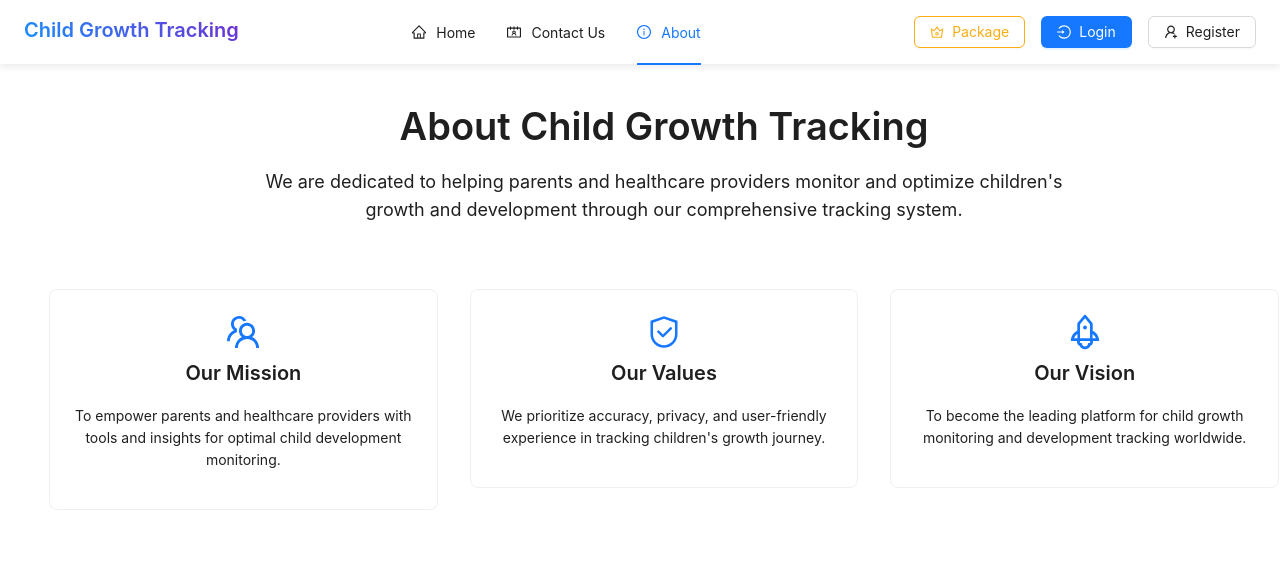
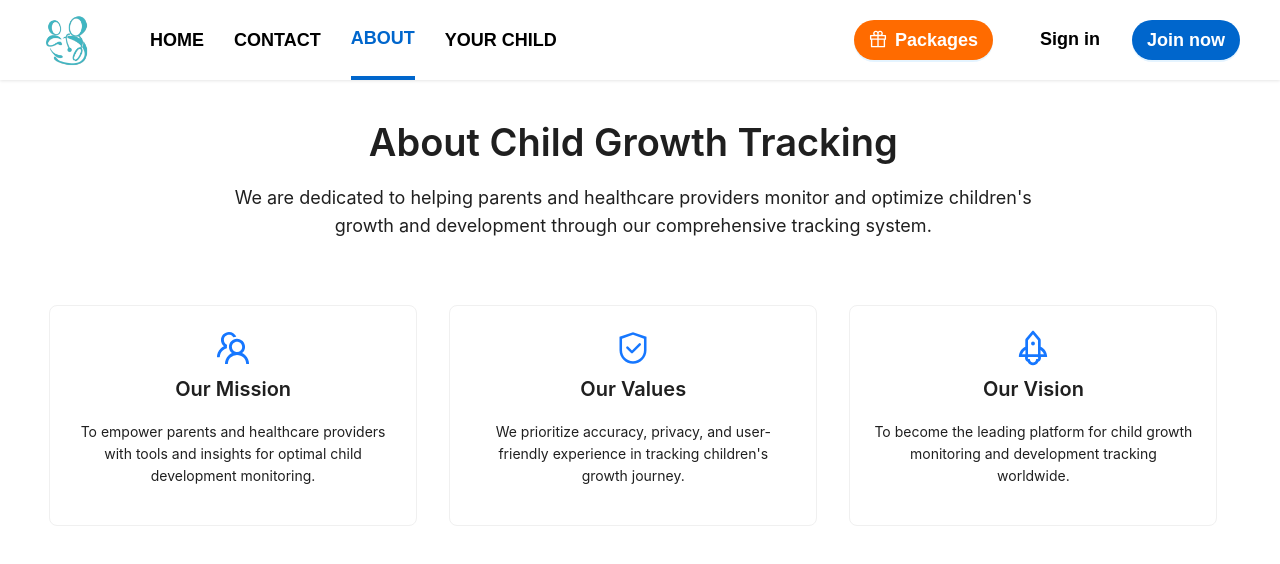
Before and after one commit to tykyfatkie/Spring2025SWP391_SE1842_Group4_FE, a React (Vite) app: page /about-us in a window 1280 px wide. Shown: the top 564 px of the page. Built offline with nearby package versions, Linux system fonts and the light colour scheme.

Commit message:
Update UI v1

```diff
--- a/src/Pages/About/AboutPage.tsx
+++ b/src/Pages/About/AboutPage.tsx
@@ -13,7 +13,7 @@ const AboutPage: React.FC = () => {
   return (
     <Layout style={{ minHeight: '100vh', margin: '-25px' }}>
       <Layout.Content style={{ padding: '40px 50px', background: '#fff' }}>
-        <Space direction="vertical" size={64} style={{ width: '100%' }}>
+        <Space direction="vertical" size={64} style={{ width: '95%' }}>
           <div style={{ textAlign: 'center' }}>
             <Title>About Child Growth Tracking</Title>
             <Paragraph style={{ fontSize: '18px', maxWidth: '800px', margin: '0 auto' }}>
--- a/src/Pages/Contact/ContactPage.tsx
+++ b/src/Pages/Contact/ContactPage.tsx
@@ -18,7 +18,7 @@ const ContactPage: React.FC = () => {
   return (
     <Layout style={{ minHeight: '100vh', margin: '-25px' }}>
       <Layout.Content style={{ padding: '40px 50px', background: '#fff' }}>
-        <Space direction="vertical" size={64} style={{ width: '100%' }}>
+        <Space direction="vertical" size={64} style={{ width: '95%' }}>
           <div style={{ textAlign: 'center' }}>
             <Title>Contact Us</Title>
             <Paragraph style={{ fontSize: '18px' }}>
--- a/src/Pages/PremiumSubscription/PremiumSubscriptionPage.tsx
+++ b/src/Pages/PremiumSubscription/PremiumSubscriptionPage.tsx
@@ -1,6 +1,6 @@
 import React, { useState, useEffect } from "react";
 import axios from "axios";
-import { Card, Button, Typography, Layout, Spin, message } from "antd";
+import { Card, Button, Typography, Layout, Spin, message, Badge } from "antd";
 import { CheckCircleOutlined, CrownOutlined } from "@ant-design/icons";
 
 const { Title, Text } = Typography;
@@ -36,7 +36,9 @@ const PremiumSubscriptionPage: React.FC = () => {
 
       if (response.data && response.data.data) {
         const activePackages = response.data.data.filter((pkg: PackageType) => pkg.status === 1);
-        setPackages(activePackages);
+        // Sort packages by price (ascending)
+        const sortedPackages = [...activePackages].sort((a, b) => a.price - b.price);
+        setPackages(sortedPackages);
       }
     } catch (error) {
       console.error("Error fetching packages:", error);
@@ -74,46 +76,115 @@ const PremiumSubscriptionPage: React.FC = () => {
     }
   };
 
+  // Define package colors based on tier
+  const getPackageColor = (index: number) => {
+    const colors = [
+      { primary: "#00b8d4", gradient: "linear-gradient(135deg, #00b8d4 0%, #0091ea 100%)" },
+      { primary: "#7b1fa2", gradient: "linear-gradient(135deg, #9c27b0 0%, #7b1fa2 100%)" },
+      { primary: "#f57c00", gradient: "linear-gradient(135deg, #ff9800 0%, #f57c00 100%)" },
+      { primary: "#d32f2f", gradient: "linear-gradient(135deg, #f44336 0%, #d32f2f 100%)" }
+    ];
+    return colors[index % colors.length];
+  };
+
+  const getPackageLabel = (index: number) => {
+    const labels = ["Basic", "Standard", "Premium", "Special"];
+    return labels[index % labels.length];
+  };
+
   return (
-    <Layout style={{ minHeight: "100vh", margin: "-25px" }}>
+    <Layout style={{ minHeight: "100vh", margin:'-25px', background: "linear-gradient(135deg, #6e45e2 0%, #88d3ce 100%)" }}>
       <Content>
-        <div style={{ padding: 20, maxWidth: 700, margin: "0 auto", textAlign: "center" }}>
-          <Title level={2}>
-            <CrownOutlined style={{ color: "#FFD700", marginRight: 8 }} />
-            Choose Your Premium Plan
+        <div style={{ padding: 40, maxWidth: 1200, margin: "0 auto", textAlign: "center" }}>
+          <Title level={1} style={{ color: "#fff", marginBottom: 8 }}>
+            Price List
           </Title>
-          <Text style={{ color: "#666" }}>
-            Unlock exclusive benefits and take full advantage of our system with a Premium plan.
+          <Text style={{ color: "#eef2ff", fontSize: 16, display: "block", maxWidth: 800, margin: "0 auto 40px" }}>
+            Unlock exclusive benefits and take full advantage of our system with a Premium plan. Choose the package that best suits your needs.
           </Text>
 
           {loading ? (
             <Spin size="large" style={{ display: "block", margin: "50px auto" }} />
           ) : (
-            packages.map((plan) => (
+            <div style={{ display: "flex", flexWrap: "wrap", justifyContent: "center", gap: 20 }}>
+              {packages.map((plan, index) => {
+                const colorScheme = getPackageColor(index);
+                const packageLabel = getPackageLabel(index);
+
+                return (
                   <Card
                     key={plan.id}
                     style={{
-                  border: "2px solid #1890ff",
+                      width: 260,
+                      border: 0,
                       marginTop: 20,
-                  textAlign: "left",
-                  padding: 20,
-                  borderRadius: 10,
+                      textAlign: "center",
+                      borderRadius: 16,
+                      overflow: "hidden",
+                      boxShadow: "0 10px 30px rgba(0,0,0,0.1)",
+                      background: "#fff",
+                      position: "relative",
+                    }}
+                    bodyStyle={{ padding: 0 }}
+                  >
+                    <div
+                      style={{
+                        background: colorScheme.gradient,
+                        padding: "30px 20px 50px",
+                        position: "relative",
                       }}
                     >
-                <Title level={4} style={{ color: "#1890ff" }}>
-                  <CheckCircleOutlined style={{ color: "#52c41a", marginRight: 8 }} />
+                      <div
+                        style={{
+                          position: "absolute",
+                          top: 10,
+                          left: -30,
+                          backgroundColor: colorScheme.primary,
+                          color: "#fff",
+                          padding: "5px 30px 5px 30px",
+                          transform: "rotate(-45deg)",
+                          fontWeight: "bold",
+                          zIndex: 1,
+                          borderRadius: "0 0 5px 5px",
+                          boxShadow: "0 2px 5px rgba(0,0,0,0.2)",
+                          fontSize: 12,
+                        }}
+                      >
+                        {packageLabel}
+                      </div>
+                      <Title level={1} style={{ color: "#fff", margin: 0, fontWeight: "bold" }}>
+                        {new Intl.NumberFormat("vi-VN").format(plan.price)}
+                        <span style={{ fontSize: 16, fontWeight: "normal", verticalAlign: "top" }}> VND</span>
+                      </Title>
+                      <Text style={{ fontSize: 14, color: "#eef2ff" }}>per {plan.durationMonths} month(s)</Text>
+                    </div>
+
+                    <div style={{ padding: "24px 20px" }}>
+                      <Title level={4} style={{ marginBottom: 20 }}>
                         {plan.packageName}
                       </Title>
-                <Title level={3} style={{ color: "#1890ff" }}>
-                  {new Intl.NumberFormat("vi-VN").format(plan.price)} VND <span style={{ color: "#666" }}>•</span>
-                  <Text style={{ fontSize: 16, color: "#666" }}> {plan.durationMonths} month(s)</Text>
-                </Title>
 
-
-                <ul style={{ paddingLeft: 20, fontSize: 16, color: "#444" }}>
-                  <li>✅ Includes essential features for child growth tracking.</li>
-                  <li>✅ {plan.maxChildrentAllowed} children allowed</li>
-                  <li>✅ {plan.trialPeriodDays} trial days</li>
+                      <ul style={{ listStyleType: "none", padding: 0, margin: 0, textAlign: "left", height: 200 }}>
+                        <li style={{ padding: "8px 0", fontSize: 14 }}>
+                          <CheckCircleOutlined style={{ color: "#52c41a", marginRight: 8 }} />
+                          Essential features for growth tracking
+                        </li>
+                        <li style={{ padding: "8px 0", fontSize: 14 }}>
+                          <CheckCircleOutlined style={{ color: "#52c41a", marginRight: 8 }} />
+                          Track up to {plan.maxChildrentAllowed} children
+                        </li>
+                        <li style={{ padding: "8px 0", fontSize: 14 }}>
+                          <CheckCircleOutlined style={{ color: "#52c41a", marginRight: 8 }} />
+                          {plan.trialPeriodDays} day free trial
+                        </li>
+                        <li style={{ padding: "8px 0", fontSize: 14 }}>
+                          <CheckCircleOutlined style={{ color: "#52c41a", marginRight: 8 }} />
+                          Personal growth insights
+                        </li>
+                        <li style={{ padding: "8px 0", fontSize: 14 }}>
+                          <CheckCircleOutlined style={{ color: "#52c41a", marginRight: 8 }} />
+                          Monthly progress reports
+                        </li>
                       </ul>
 
                       <Button
@@ -121,19 +192,23 @@ const PremiumSubscriptionPage: React.FC = () => {
                         block
                         loading={submitting}
                         style={{
-                    marginTop: 20,
-                    height: 50,
+                          marginTop: 30,
+                          height: 44,
                           fontSize: 16,
                           fontWeight: "bold",
-                    backgroundColor: "#1890ff",
-                    borderColor: "#1890ff",
+                          background: colorScheme.gradient,
+                          border: "none",
+                          borderRadius: 22,
                         }}
                         onClick={() => handleSubscribe(plan.id, plan.price)}
                       >
-                  Subscribe Now
+                        BUY NOW
                       </Button>
+                    </div>
                   </Card>
-            ))
+                );
+              })}
+            </div>
           )}
         </div>
       </Content>
--- a/src/components/Header/Header.tsx
+++ b/src/components/Header/Header.tsx
@@ -1,18 +1,9 @@
 import React, { useState, useEffect } from "react";
 import { Layout, Menu, Row, Col, Space, Typography, Button, Dropdown, Avatar } from "antd";
-import {
-  ContactsOutlined,
-  CrownOutlined,
-  HomeOutlined,
-  InfoCircleOutlined,
-  LoginOutlined,
-  UserAddOutlined,
-  UserOutlined,
-} from "@ant-design/icons";
+import { HomeOutlined, ContactsOutlined, InfoCircleOutlined, UserOutlined, BulbFilled, GiftOutlined } from "@ant-design/icons";
 import { useLocation, useNavigate } from "react-router-dom";
 
 const { Header } = Layout;
-const { Title } = Typography;
 
 const AppHeader: React.FC = () => {
   const location = useLocation();
@@ -20,31 +11,29 @@ const AppHeader: React.FC = () => {
   const [selectedKey, setSelectedKey] = useState("home");
   const [isAuthenticated, setIsAuthenticated] = useState<boolean>(false);
 
+  // Màu xanh dương chính
+  const primaryBlue = "#0066CC";
+
   useEffect(() => {
     const token = localStorage.getItem("token");
     setIsAuthenticated(!!token);
-
     const path = location.pathname;
     if (path.includes("/home")) setSelectedKey("home");
     else if (path.includes("/contact-us")) setSelectedKey("contact");
     else if (path.includes("/child-create")) setSelectedKey("childs");
     else if (path.includes("/about-us")) setSelectedKey("about");
+    else if (path.includes("/child-manage")) setSelectedKey("child");
+    else if (path.includes("/packages")) setSelectedKey("package");
   }, [location]);
 
-  const handleLogoClick = () => {
-    navigate("/home");
-  };
+  const handleLogoClick = () => navigate("/home");
 
   const handleLogout = () => {
     localStorage.clear();
     sessionStorage.clear();
-
     document.cookie.split(";").forEach((cookie) => {
-      document.cookie = cookie
-        .replace(/^ +/, "")
-        .replace(/=.*/, `=;expires=${new Date(0).toUTCString()};path=/`);
+      document.cookie = cookie.replace(/^ +/, "").replace(/=.*/, `=;expires=${new Date(0).toUTCString()};path=/`);
     });
-
     setIsAuthenticated(false);
     navigate("/login");
   };
@@ -54,103 +43,184 @@ const AppHeader: React.FC = () => {
       <Menu.Item key="profile" onClick={() => navigate("/profile")}>
         Profile
       </Menu.Item>
-
-      <Menu.Item key="logout" onClick={() => navigate("/security")}>
+      <Menu.Item key="security" onClick={() => navigate("/security")}>
         Security
       </Menu.Item>
-
       <Menu.Item key="logout" danger onClick={handleLogout}>
         Logout
       </Menu.Item>
-
     </Menu>
   );
 
+  // CSS cho menu item
+  const menuItemStyle = (key: string) => ({
+    cursor: "pointer",
+    color: selectedKey === key ? primaryBlue : "#000",
+    fontSize: "18px", // Tăng kích thước chữ từ 16px lên 18px
+    fontWeight: 600,
+    fontFamily: "SoDoSans, sans-serif", // Thêm font SoDoSans
+    textTransform: "uppercase",
+    height: "80px", // Tăng chiều cao từ 72px lên 80px
+    display: "flex",
+    alignItems: "center",
+    borderBottom: selectedKey === key ? `4px solid ${primaryBlue}` : "none",
+    transition: "color 0.3s ease",
+    "&:hover": {
+      color: primaryBlue
+    }
+  });
+
   return (
-    <Header
-      style={{
+    <Header style={{
       background: "#fff",
-        boxShadow: "0 2px 8px rgba(0,0,0,0.1)",
-        padding: "0 24px",
+      boxShadow: "0 1px 3px rgba(0,0,0,0.1)",
+      padding: "0 40px",
+      height: "80px", // Tăng chiều cao từ 72px lên 80px
+      lineHeight: "80px", // Tăng line-height từ 72px lên 80px
       position: "sticky",
       top: 0,
-        zIndex: 1,
-        width: "100%",
-      }}
-    >
+      zIndex: 1000,
+      fontFamily: "SoDoSans, sans-serif", // Thêm font SoDoSans
+    }}>
       <Row justify="space-between" align="middle" style={{ height: "100%" }}>
         {/* Logo */}
-        <Col>
-          <Space align="center" size={16} onClick={handleLogoClick} style={{ cursor: "pointer" }}>
-            <Title
-              level={4}
-              style={{
-                margin: 0,
-                background: "linear-gradient(45deg, #1890ff, #722ed1)",
-                WebkitBackgroundClip: "text",
-                WebkitTextFillColor: "transparent",
-              }}
+        <Col style={{ display: "flex", alignItems: "center" }}>
+          <div onClick={handleLogoClick} style={{ cursor: "pointer", marginRight: "10px" }}>
+            <img
+              src="src/assets/child.png"
+              alt="Logo"
+              style={{ height: 55 }} // Tăng kích thước logo một chút
+            />
+          </div>
+
+          {/* Navigation Menu - Sát logo */}
+          <div style={{ display: "flex", gap: "30px", marginLeft: "45px" }}> {/* Tăng khoảng cách giữa các mục */}
+            <div
+              style={menuItemStyle("home")}
+              onClick={() => navigate("/home")}
+              onMouseEnter={(e) => e.currentTarget.style.color = primaryBlue}
+              onMouseLeave={(e) => e.currentTarget.style.color = selectedKey === "home" ? primaryBlue : "#000"}
             >
-              Child Growth Tracking
-            </Title>
-          </Space>
-        </Col>
+              Home
+            </div>
+            <div
+              style={menuItemStyle("contact")}
+              onClick={() => navigate("/contact-us")}
+              onMouseEnter={(e) => e.currentTarget.style.color = primaryBlue}
+              onMouseLeave={(e) => e.currentTarget.style.color = selectedKey === "contact" ? primaryBlue : "#000"}
+            >
+              Contact
+            </div>
+            <div
+              style={menuItemStyle("about")}
+              onClick={() => navigate("/about-us")}
+              onMouseEnter={(e) => e.currentTarget.style.color = primaryBlue}
+              onMouseLeave={(e) => e.currentTarget.style.color = selectedKey === "about" ? primaryBlue : "#000"}
+            >
+              About
+            </div>
+            <div
+              style={menuItemStyle("child")}
+              onClick={() => navigate("/child-manage")}
+              onMouseEnter={(e) => e.currentTarget.style.color = primaryBlue}
+              onMouseLeave={(e) => e.currentTarget.style.color = selectedKey === "child" ? primaryBlue : "#000"}
+            >
+              Your Child
+            </div>
 
-        {/* Menu */}
-        <Col flex="auto">
-          <Menu
-            mode="horizontal"
-            selectedKeys={[selectedKey]}
-            style={{
-              border: "none",
-              justifyContent: "center",
-              marginRight: "40px",
-              minWidth: "100px",
-            }}
-          >
-            <Menu.Item key="home" icon={<HomeOutlined />}>
-              <a href="/home">Home</a>
-            </Menu.Item>
-            <Menu.Item key="contact" icon={<ContactsOutlined />}>
-              <a href="/contact-us">Contact Us</a>
-            </Menu.Item>
-            {isAuthenticated && (
-              <Menu.Item key="childs" icon={<UserOutlined />}>
-                <a href="/child-create">Your Childs</a>
-              </Menu.Item>
-            )}
-            <Menu.Item key="about" icon={<InfoCircleOutlined />}>
-              <a href="/about-us">About</a>
-            </Menu.Item>
-          </Menu>
+          </div>
         </Col>
 
         {/* Authentication Section */}
-        <Col style={{ minWidth: "100px" }}>
+        <Col>
           <Space size="middle">
-            {/* Package Button (Always Visible) */}
+            {isAuthenticated ? (
+              <>
+                {/* Package Button cho người dùng đã đăng nhập */}
                 <Button
-              style={{ color: "#faad14", borderColor: "#faad14" }}
-              icon={<CrownOutlined style={{ color: "#faad14" }} />}
+                  type="primary"
+                  icon={<GiftOutlined />}
+                  style={{
+                    fontWeight: 600,
+                    backgroundColor: "#FF6B00", // Màu cam nổi bật cho nút Package
+                    borderRadius: "40px",
+                    border: "none",
+                    fontSize: "18px",
+                    fontFamily: "SoDoSans, sans-serif",
+                    height: "40px",
+                    display: "flex",
+                    alignItems: "center",
+                    marginRight: "15px"
+                  }}
                   onClick={() => navigate("/package")}
                 >
-              Package
+                  Packages
                 </Button>
 
-            {isAuthenticated ? (
                 <Dropdown overlay={userMenu} trigger={["click"]}>
-                <Avatar icon={<UserOutlined />} style={{ cursor: "pointer" }} />
+                  <Avatar
+                    icon={<UserOutlined />}
+                    style={{
+                      cursor: "pointer",
+                      backgroundColor: primaryBlue,
+                      size: 40 // Tăng kích thước avatar
+                    }}
+                  />
                 </Dropdown>
+              </>
             ) : (
               <>
-                <Button type="primary" icon={<LoginOutlined />} href="/login">
-                  Login
+                {/* Package Button cho người dùng chưa đăng nhập */}
+                <Button
+                  type="primary"
+                  icon={<GiftOutlined />}
+                  style={{
+                    fontWeight: 600,
+                    backgroundColor: "#FF6B00", // Màu cam nổi bật cho nút Package
+                    borderRadius: "40px",
+                    border: "none",
+                    fontSize: "18px",
+                    fontFamily: "SoDoSans, sans-serif",
+                    height: "40px",
+                    display: "flex",
+                    alignItems: "center",
+                    marginRight: "15px"
+                  }}
+                  onClick={() => navigate("/package")}
+                >
+                  Packages
                 </Button>
 
-                <Button icon={<UserAddOutlined />} href="/register">
-                  Register
+                <Button
+                  type="text"
+                  style={{
+                    fontWeight: 600,
+                    borderRadius: "40px",
+                    color: "#000",
+                    fontSize: "18px", // Tăng kích thước chữ
+                    fontFamily: "SoDoSans, sans-serif" // Thêm font SoDoSans
+                  }}
+                  onClick={() => navigate("/login")}
+                >
+                  Sign in
                 </Button>
-
+                <Button
+                  type="primary"
+                  style={{
+                    fontWeight: 600,
+                    backgroundColor: primaryBlue,
+                    borderRadius: "40px",
+                    border: "none",
+                    fontSize: "18px", // Tăng kích thước chữ
+                    fontFamily: "SoDoSans, sans-serif", // Thêm font SoDoSans
+                    height: "40px", // Tăng chiều cao button
+                    display: "flex",
+                    alignItems: "center"
+                  }}
+                  onClick={() => navigate("/register")}
+                >
+                  Join now
+                </Button>
               </>
             )}
           </Space>
```
Also changed, not shown: src/assets/child.png (added). Lines whose indentation alone changed are shown as unchanged.
